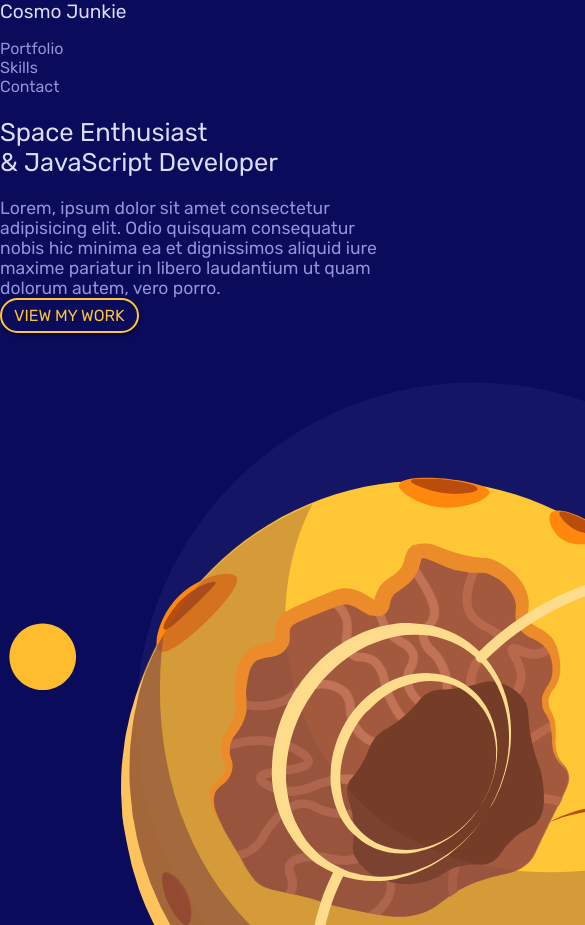
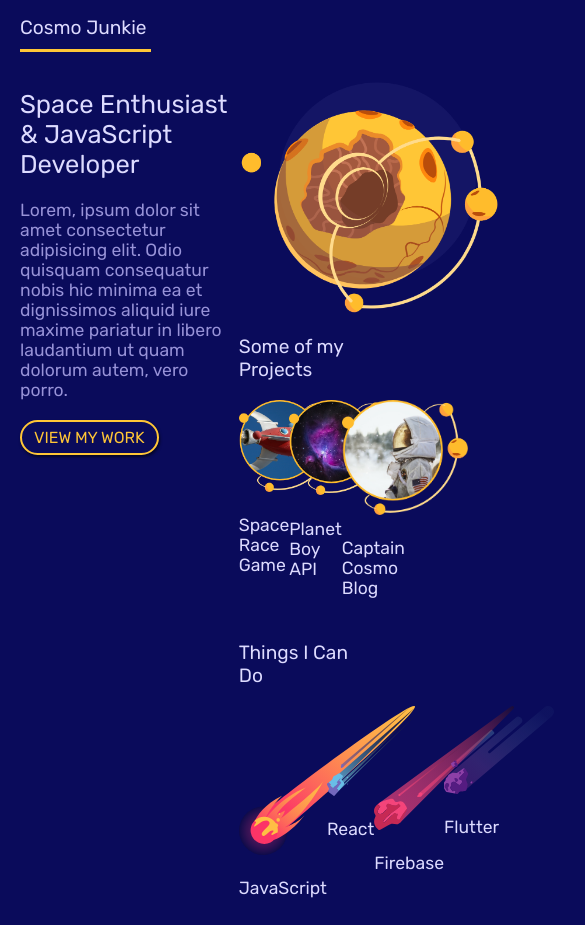
Before and after one commit to raphabarreto/responsive-css-grid-build, a plain HTML site: page index.html in a window 390 px wide. Shown: the top 925 px of the page, 585 px wide, since content can reach past the window. Drawn offline with Linux system fonts and the light colour scheme.

Commit message:
Mobile Styles (part 1)

```diff
--- a/styles.css
+++ b/styles.css
@@ -89,6 +89,45 @@ h4 {
 }
 
 /* mobile styles */
+.grid {
+  display: grid;
+  grid-template-columns: repeat(8, 1fr);
+}
+
+.site-nav {
+  margin: 0 20px;
+}
+
+.site-nav ul {
+  display: none;
+}
+
+.site-nav h1 {
+  grid-column: 1/4;
+  grid-row: 1;
+  padding-bottom: 10px;
+  border-bottom: 3px solid var(--primary);
+}
+
+#welcome {
+  padding: 0 20px 20px 20px;
+}
+
+.welcome-text {
+  grid-column: 1/6;
+}
+
+.welcome-img {
+  grid-column: 6/9;
+}
+
+.welcome-img img {
+  width: 200%;
+}
+
+.welcome-text a {
+  margin: 20px 0;
+}
 
 /* small tablet styles */
 @media screen and (min-width: 620px) {
@@ -107,36 +146,3 @@ h4 {
     font-size: 20px;
   }
 }
-
-/* grid testing */
-.projects {
-  display: grid;
-  grid-template-columns: repeat(12, 1fr);
-  gap: 10px;
-}
-
-.projects img {
-  max-width: 100%;
-}
-
-.projects a {
-  text-align: center;
-  background: grey;
-  padding: 20px;
-}
-
-.projects a:nth-child(1) {
-  grid-column: 2/6;
-  grid-row: 1;
-}
-
-.projects a:nth-child(2) {
-  grid-column: 8/12;
-
-  grid-row: 1;
-}
-
-.projects a:nth-child(3) {
-  grid-column: 5/9;
-  grid-row: 2;
-}
```
